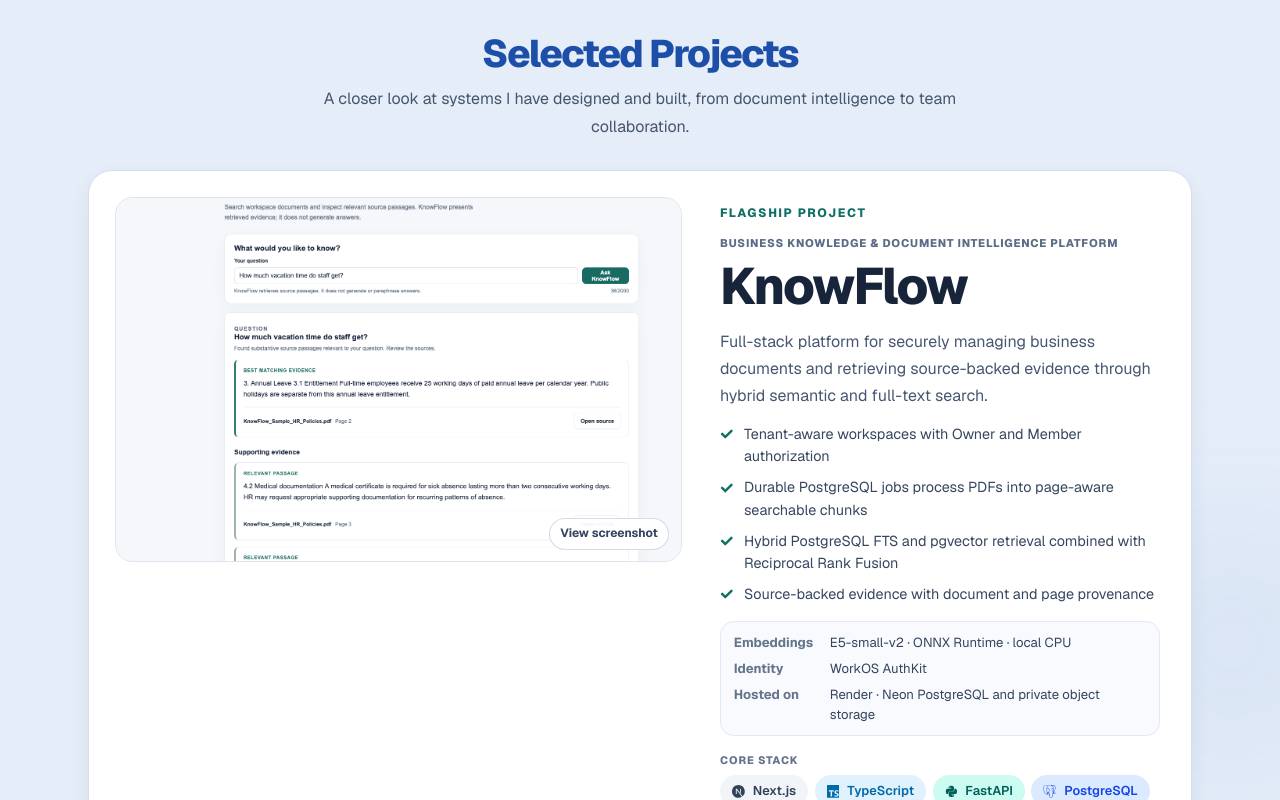
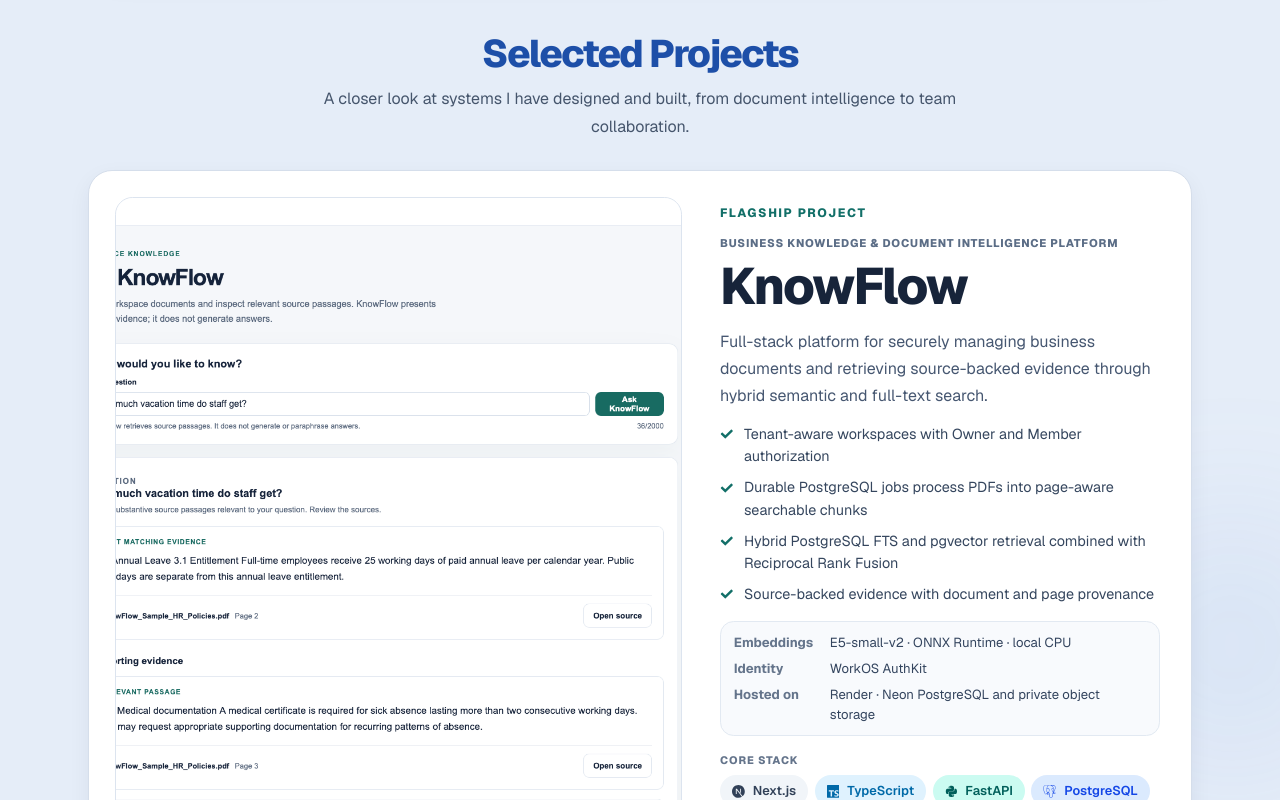
Before and after one commit to iangonsalves/portfolio-website, a Next.js app in the folder portfolio/: page / in a window 1280 px wide. Shown: the part 640-1440 px from the top of the page. Built offline with nearby package versions, Linux system fonts and the light colour scheme.

Commit message:
Fill featured project image panel

```diff
--- a/portfolio/src/app/globals.css
+++ b/portfolio/src/app/globals.css
@@ -327,16 +327,16 @@
 }
 
 .featured-project-image-trigger {
+  align-self: stretch;
+  height: 100%;
   min-height: 22rem;
-  aspect-ratio: 1.55;
+  aspect-ratio: auto;
 }
 
 .featured-project-image {
   object-fit: cover;
-  object-position: 55% 43%;
-  transform: scale(1.35);
-  transform-origin: center;
-  transition: filter 220ms ease, transform 220ms ease;
+  object-position: 60% 48%;
+  transition: filter 220ms ease;
 }
 
 .project-image-trigger:hover .project-card-image,
@@ -889,6 +889,7 @@
   }
 
   .featured-project-image-trigger {
+    height: auto;
     min-height: unset;
     aspect-ratio: 1.85;
   }
@@ -1009,6 +1010,7 @@
   }
 
   .featured-project-image-trigger {
+    height: auto;
     aspect-ratio: 1.45;
     border-radius: 0.9rem;
   }
```
